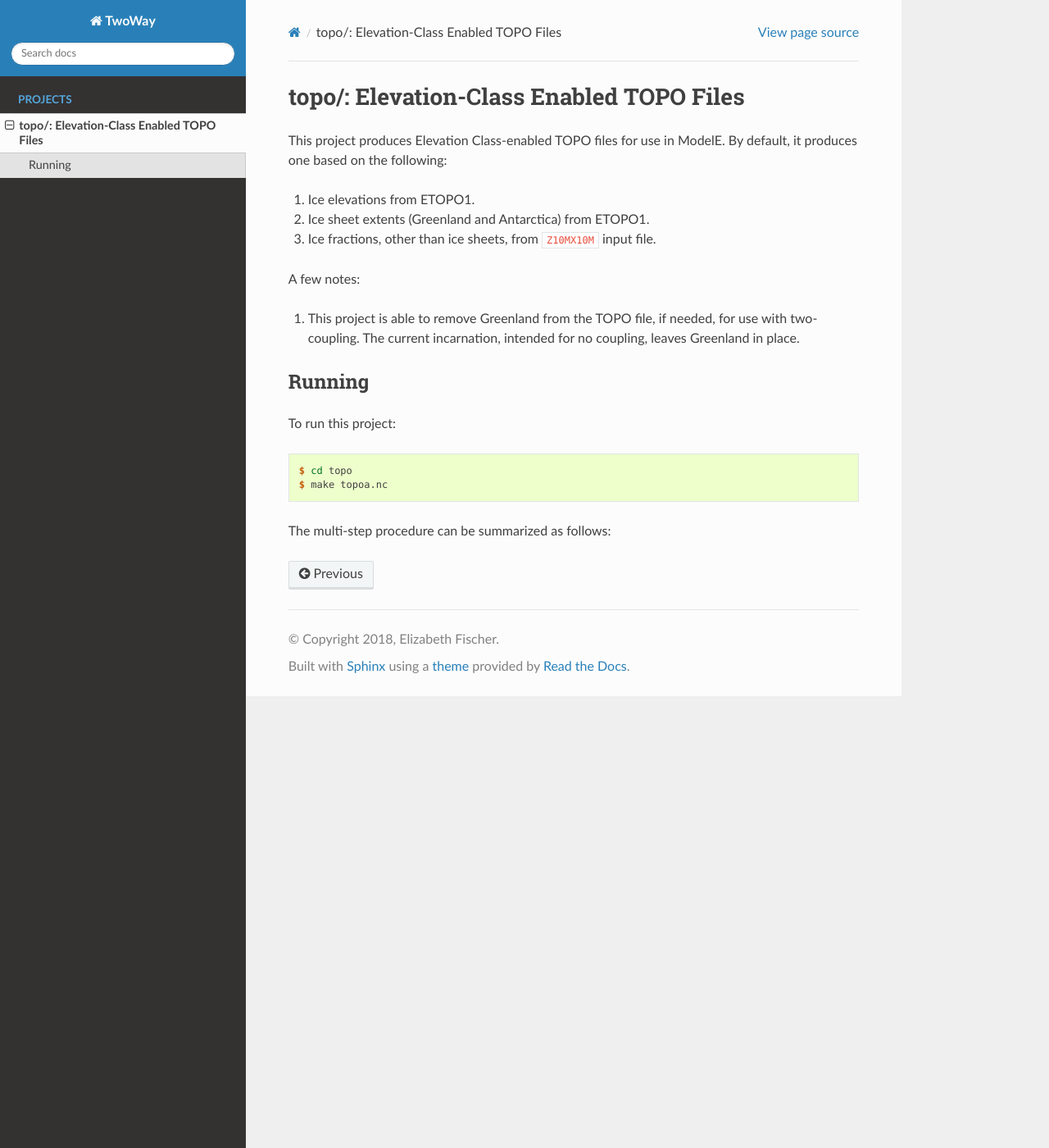
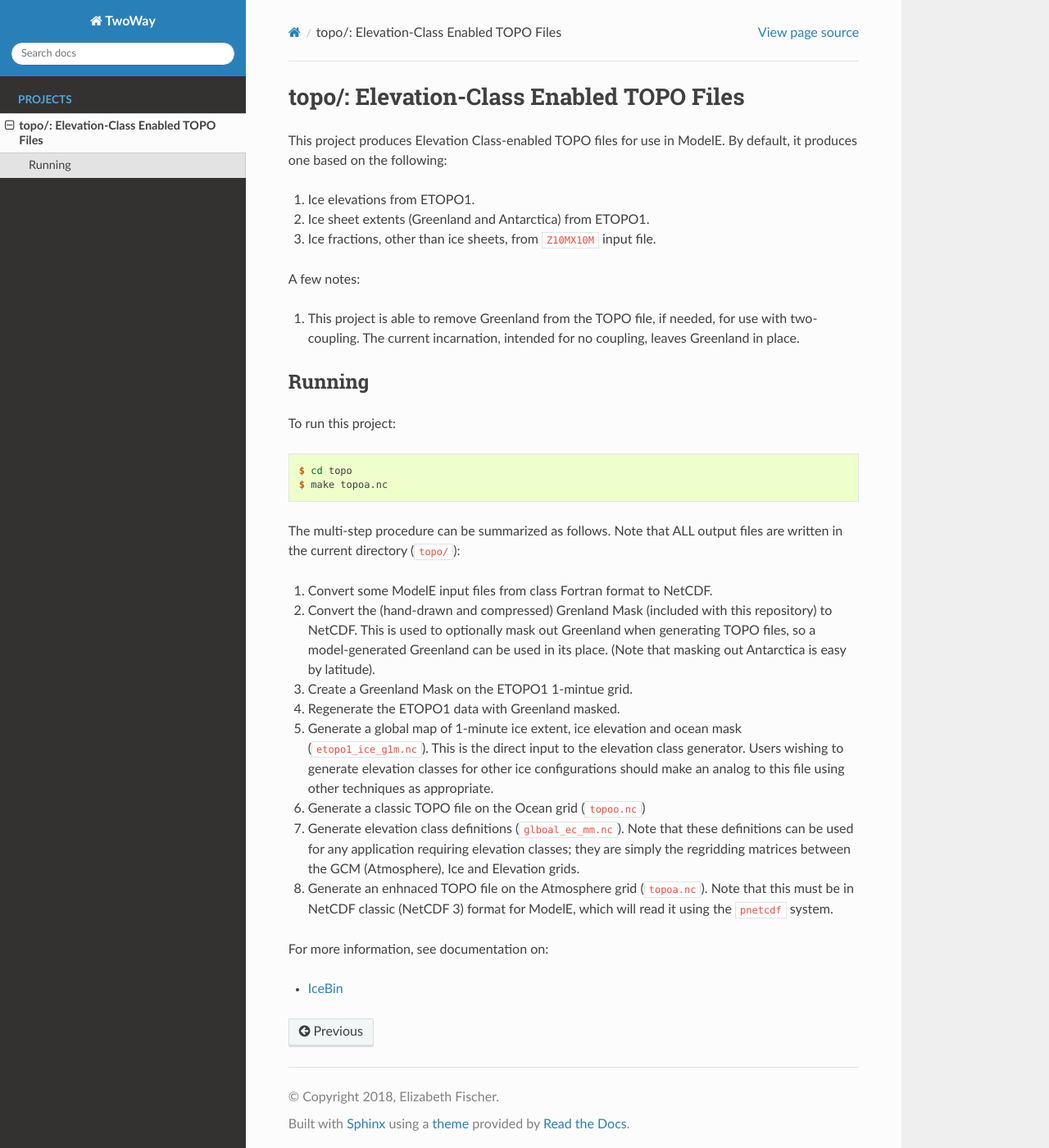
Before and after one commit to NASA-GISS/twoway, a Sphinx documentation site: the page built from sphinx/source/topo.rst, in a window 1280 px wide and 1400 px high. Shown: the whole window at 82% size. Built offline with Sphinx 7.4.7 and the Read the Docs theme 2.0.0, drawn with Linux system fonts in a browser that asks for light colours.

Commit message:
Updated TOPO generation

```diff
--- a/sphinx/source/topo.rst
+++ b/sphinx/source/topo.rst
@@ -26,4 +26,39 @@ To run this project:
    $ cd topo
    $ make topoa.nc
 
-The multi-step procedure can be summarized as follows:
+The multi-step procedure can be summarized as follows.  Note that ALL
+output files are written in the current directory (``topo/``):
+
+#. Convert some ModelE input files from class Fortran format to NetCDF.
+
+#. Convert the (hand-drawn and compressed) Grenland Mask (included
+   with this repository) to NetCDF.  This is used to optionally mask
+   out Greenland when generating TOPO files, so a model-generated
+   Greenland can be used in its place.  (Note that masking out
+   Antarctica is easy by latitude).
+
+#. Create a Greenland Mask on the ETOPO1 1-mintue grid.
+
+#. Regenerate the ETOPO1 data with Greenland masked.
+
+#. Generate a global map of 1-minute ice extent, ice elevation and
+   ocean mask (``etopo1_ice_g1m.nc``).  This is the direct input to
+   the elevation class generator.  Users wishing to generate elevation
+   classes for other ice configurations should make an analog to this
+   file using other techniques as appropriate.
+
+#. Generate a classic TOPO file on the Ocean grid (``topoo.nc``)
+
+#. Generate elevation class definitions (``glboal_ec_mm.nc``).  Note
+   that these definitions can be used for any application requiring
+   elevation classes; they are simply the regridding matrices between
+   the GCM (Atmosphere), Ice and Elevation grids.
+
+#. Generate an enhnaced TOPO file on the Atmosphere grid
+   (``topoa.nc``).  Note that this must be in NetCDF classic
+   (NetCDF 3) format for ModelE, which will read it using the
+   ``pnetcdf`` system.
+
+For more information, see documentation on:
+
+* `IceBin <http://icebin.readthedocs.io>`_
```
